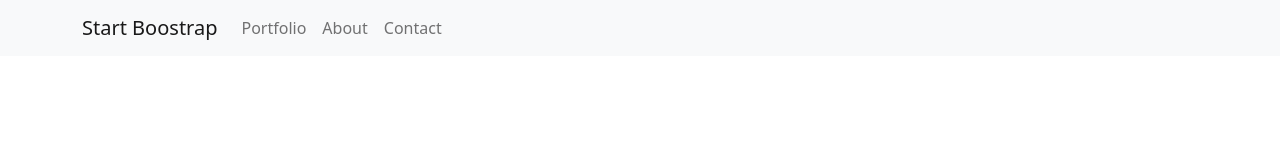
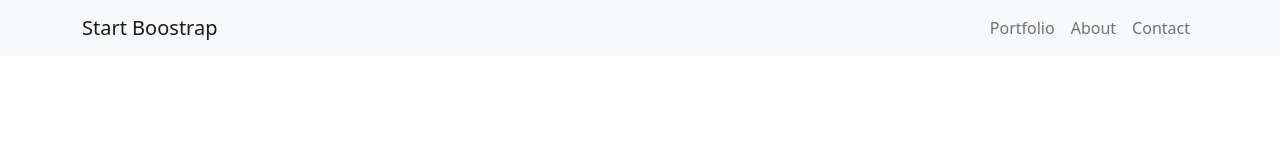
Before and after one commit to Blay199/html-css-bootstrap-freelancer, a plain HTML site: page index-test.html in a window 1280 px wide. Drawn offline with nearby package versions, Linux system fonts and the light colour scheme.

Commit message:
PROBLEMA NAV RISOLTO

```diff
--- a/index-test.html
+++ b/index-test.html
@@ -16,8 +16,8 @@
               <button class="navbar-toggler" type="button" data-bs-toggle="collapse" data-bs-target="#navbarNavAltMarkup" aria-controls="navbarNavAltMarkup" aria-expanded="false" aria-label="Toggle navigation">
                 <span class="navbar-toggler-icon"></span>
               </button>
-              <div class="collapse navbar-collapse ms-auto" id="navbarNavAltMarkup">
-                <div class="navbar-nav">
+              <div class="collapse navbar-collapse" id="navbarNavAltMarkup">
+                <div class="navbar-nav ms-auto">
                   <a class="nav-link" href="#">Portfolio</a>
                   <a class="nav-link" href="#">About</a>
                   <a class="nav-link">Contact</a>
```
